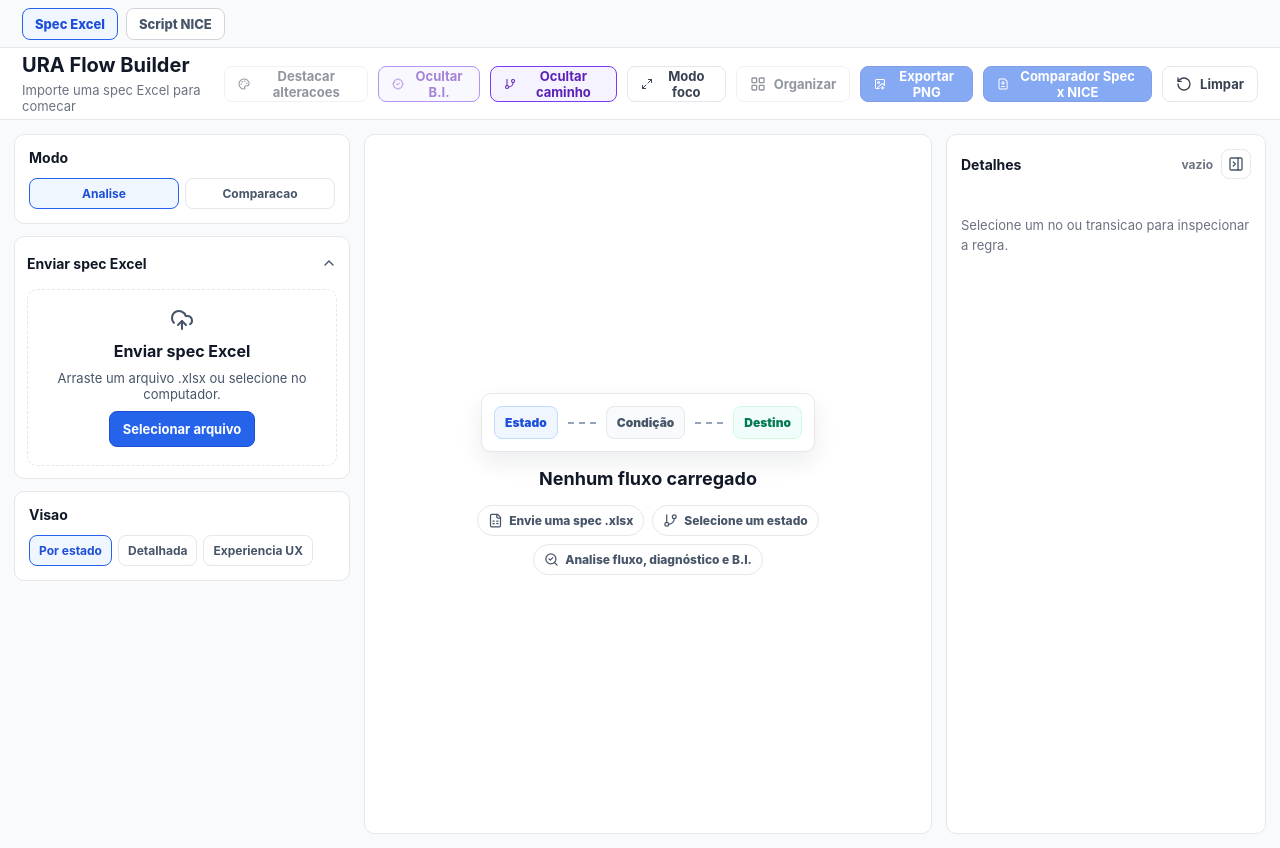
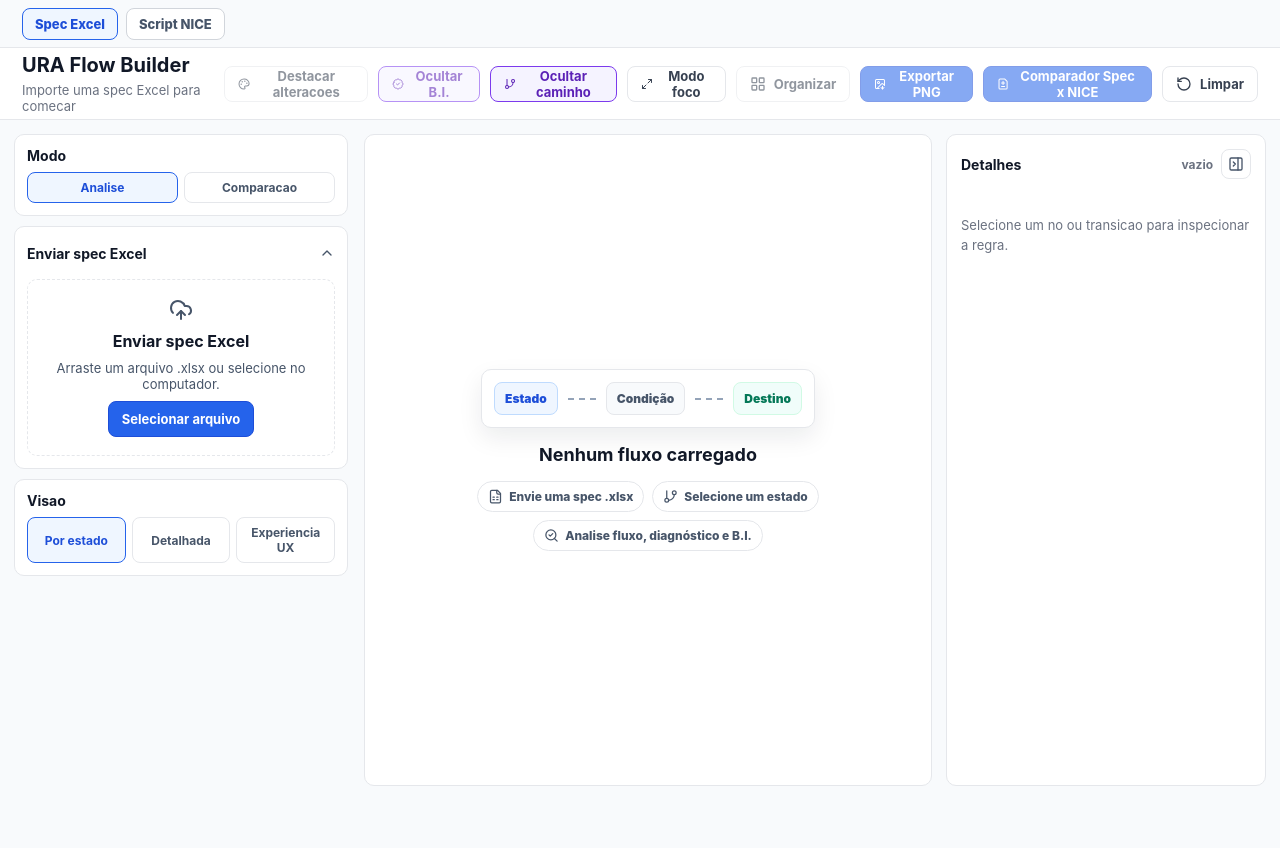
Before and after one commit to rafaelvalquer/ura-flow, a React (Vite) app: page / in a window 1280 px wide. After the commit the page ends 800 px from the top, so only its background shows below. Built offline with nearby package versions, Linux system fonts and the light colour scheme.

Commit message:
ura-flow_ImplementacaoComparadorNice

```diff
--- a/src/App.jsx
+++ b/src/App.jsx
@@ -1,4 +1,4 @@
-import { useMemo, useRef, useState } from "react";
+import { useEffect, useMemo, useRef, useState } from "react";
 import { ReactFlowProvider } from "@xyflow/react";
 import UploadPanel from "./components/UploadPanel";
 import StateList from "./components/StateList";
@@ -73,6 +73,14 @@ export default function App() {
   });
   const canvasRef = useRef(null);
 
+  useEffect(() => {
+    if (workspaceMode !== "spec" || viewMode === "uxAnalysisView" || focusRequest) return;
+
+    window.requestAnimationFrame(() => {
+      canvasRef.current?.scrollIntoView({ block: "start", inline: "nearest" });
+    });
+  }, [workspaceMode, selectedState, viewMode, showChangeColors, showBiMarkings, showBreadcrumb, layoutVersion, focusRequest]);
+
   const comparison = useMemo(
     () => compareSpecs(comparisonPreviousData, comparisonNextData),
     [comparisonPreviousData, comparisonNextData],
@@ -136,6 +144,12 @@ export default function App() {
       setSearch("");
       setGlobalSearch("");
       setFilter("all");
+      setSidebarAccordions((current) => ({
+        ...current,
+        upload: false,
+        states: true,
+        diagnostics: false,
+      }));
     } catch (caught) {
       setError(caught?.message ?? "Nao foi possivel processar o arquivo.");
     } finally {
@@ -180,6 +194,12 @@ export default function App() {
         setSearch("");
         setGlobalSearch("");
         setFilter("all");
+        setSidebarAccordions((current) => ({
+          ...current,
+          upload: false,
+          states: true,
+          diagnostics: false,
+        }));
       }
     } catch (caught) {
       setError(caught?.message ?? "Nao foi possivel processar o arquivo.");
@@ -523,7 +543,7 @@ export default function App() {
 
   return (
     <ReactFlowProvider>
-      <div className="app-shell">
+      <div className={`app-shell ${workspaceMode === "spec" ? "spec-workspace-shell" : "nice-workspace-shell"}`}>
         {isLoading && <LoadingOverlay fileName={loadingFileName} progress={loadingProgress} title={loadingTitle} />}
         <WorkspaceModeSwitch workspaceMode={workspaceMode} onChange={setWorkspaceMode} />
 
--- a/src/components/NiceScriptWorkspace.jsx
+++ b/src/components/NiceScriptWorkspace.jsx
@@ -381,6 +381,7 @@ export default function NiceScriptWorkspace() {
       };
     });
     setSelectedActionId(actionId);
+    setFocusActionRequest({ actionId, nonce: Date.now() });
     setCopyStatus('');
   }
 
@@ -428,6 +429,15 @@ export default function NiceScriptWorkspace() {
           return { ...action, defaultNextAction: branch };
         }
         if (config.type === 'case') {
+          if (action.action === 'MENU') {
+            const parameters = [...(action.parameters ?? [])];
+            parameters[7] = config.responseVariable || parameters[7] || 'MRES';
+            return {
+              ...action,
+              parameters,
+              cases: upsertBranch(action.cases ?? [], branch),
+            };
+          }
           return { ...action, cases: upsertBranch(action.cases ?? [], branch) };
         }
         return { ...action, branches: upsertBranch(action.branches ?? [], branch) };
@@ -1342,6 +1352,7 @@ function ConnectionModal({ connection, sourceAction, targetAction, onCancel, onA
   const selectedOption = connectionOptions.find((option) => option.key === selectedKey) ?? connectionOptions[0] ?? null;
   const [caseValue, setCaseValue] = useState(selectedOption?.label ?? '');
   const [caseIndex, setCaseIndex] = useState(selectedOption?.index ?? 0);
+  const [responseVariable, setResponseVariable] = useState(selectedOption?.responseVariable ?? sourceAction?.parameters?.[7] ?? 'MRES');
 
   function selectOption(key) {
     const option = connectionOptions.find((item) => item.key === key);
@@ -1349,6 +1360,7 @@ function ConnectionModal({ connection, sourceAction, targetAction, onCancel, onA
     if (option) {
       setCaseValue(option.label);
       setCaseIndex(option.index);
+      setResponseVariable(option.responseVariable ?? sourceAction?.parameters?.[7] ?? 'MRES');
     }
   }
 
@@ -1358,6 +1370,7 @@ function ConnectionModal({ connection, sourceAction, targetAction, onCancel, onA
       type: selectedOption.type,
       label: selectedOption.editable ? caseValue : selectedOption.label,
       index: selectedOption.editable ? caseIndex : selectedOption.index,
+      responseVariable: selectedOption.responseVariableEditable ? responseVariable : undefined,
     });
   }
 
@@ -1385,7 +1398,10 @@ function ConnectionModal({ connection, sourceAction, targetAction, onCancel, onA
               />
               {selectedOption?.editable ? (
                 <div className="nice-form-grid">
-                  <Field label="Valor do case" value={caseValue} onChange={setCaseValue} />
+                  {selectedOption.responseVariableEditable ? (
+                    <Field label="Variavel de resposta" value={responseVariable} onChange={setResponseVariable} />
+                  ) : null}
+                  <Field label="Valor da saida" value={caseValue} onChange={setCaseValue} />
                   <Field label="Index" value={caseIndex} onChange={setCaseIndex} />
                 </div>
               ) : (
@@ -1403,7 +1419,7 @@ function ConnectionModal({ connection, sourceAction, targetAction, onCancel, onA
         </div>
         <footer className="nice-wizard-footer">
           <button className="ghost-button" type="button" onClick={onCancel}>Cancelar</button>
-          <button className="secondary-button" type="button" onClick={applySelectedConnection} disabled={!selectedOption}>Aplicar conexao</button>
+          <button className="secondary-button" type="button" onClick={applySelectedConnection} disabled={!selectedOption || (selectedOption.editable && !String(caseValue).trim())}>Aplicar conexao</button>
         </footer>
       </section>
     </div>
@@ -3136,9 +3152,21 @@ function getAvailableConnectionOptions(sourceAction) {
   }
 
   if (sourceAction.action === 'MENU') {
+    const nextCase = nextCaseValue(getDirectMenuCaseBranches(sourceAction));
     return [
       makeDefaultOption(sourceAction, 'DefaultNextAction', 'Caminho quando o cliente digita uma opcao.'),
       makeBranchOption(sourceAction, 'Timeout', 2, 'Branch Timeout', 'Caminho quando nao ha digitacao dentro do timeout.'),
+      {
+        key: `menu-case-${nextCase}`,
+        type: 'case',
+        label: nextCase,
+        index: nextCaseIndex(getDirectMenuCaseBranches(sourceAction)),
+        selectLabel: 'Nova saida customizada',
+        description: 'Cria uma saida do MENU pelo valor digitado na variavel de resposta.',
+        editable: true,
+        responseVariableEditable: true,
+        responseVariable: sourceAction.parameters?.[7] || 'MRES',
+      },
     ].filter(Boolean);
   }
 
--- a/src/components/nodes/TerminalNode.jsx
+++ b/src/components/nodes/TerminalNode.jsx
@@ -13,6 +13,7 @@ export default function TerminalNode({ data }) {
       </div>
       <div className="node-subtitle">Fim da chamada</div>
       <NodeBadges data={data} />
+      <Handle type="source" position={Position.Right} />
     </div>
   );
 }
--- a/src/services/excelParser.js
+++ b/src/services/excelParser.js
@@ -13,6 +13,8 @@ const HEADER_ALIASES = {
   nextStep: ['next step', 'next_step', 'proximo estado tecnico', 'proximo fluxo tecnico', 'pathstep'],
   transferCode: ['transfercode', 'transfer code', 'codigo transferencia', 'codigo de transferencia'],
 };
+
+const IGNORED_SHEET_NAMES = new Set(['versionamento', 'versionamento bi']);
 
 export async function parseExcelFile(file, onProgress = () => {}) {
   onProgress({
@@ -107,7 +109,7 @@ function yieldToBrowser() {
 }
 
 function isIgnoredSheetName(sheetName) {
-  return normalizeKey(sheetName) === 'versionamento';
+  return IGNORED_SHEET_NAMES.has(normalizeKey(sheetName));
 }
 
 function findDecisionTable(rows) {
--- a/src/services/excelParserCore.js
+++ b/src/services/excelParserCore.js
@@ -13,6 +13,8 @@ const HEADER_ALIASES = {
   nextStep: ['next step', 'next_step', 'proximo estado tecnico', 'proximo fluxo tecnico', 'pathstep'],
   transferCode: ['transfercode', 'transfer code', 'codigo transferencia', 'codigo de transferencia'],
 };
+
+const IGNORED_SHEET_NAMES = new Set(['versionamento', 'versionamento bi']);
 
 export async function parseExcelFileInWorker(file, onProgress = () => {}) {
   onProgress({
@@ -111,7 +113,7 @@ function yieldToBrowser() {
 }
 
 function isIgnoredSheetName(sheetName) {
-  return normalizeKey(sheetName) === 'versionamento';
+  return IGNORED_SHEET_NAMES.has(normalizeKey(sheetName));
 }
 
 function findDecisionTable(rows) {
--- a/src/services/niceClipboardExporter.js
+++ b/src/services/niceClipboardExporter.js
@@ -76,7 +76,7 @@ function branchKey(branch) {
 
 function normalizeSegments(segments = []) {
   return (segments ?? []).map((point) => ({
-    X: Number(point.X ?? point.x) || 0,
-    Y: Number(point.Y ?? point.y) || 0,
+    x: Number(point.x ?? point.X) || 0,
+    y: Number(point.y ?? point.Y) || 0,
   }));
 }
--- a/src/styles/global.css
+++ b/src/styles/global.css
@@ -35,6 +35,16 @@ button:disabled {
   min-height: 100vh;
   display: flex;
   flex-direction: column;
+}
+
+.spec-workspace-shell {
+  height: 100vh;
+  overflow: hidden;
+}
+
+.spec-workspace-shell .workspace-mode-switch,
+.spec-workspace-shell .app-toolbar {
+  flex: 0 0 auto;
 }
 
 .loading-overlay {
@@ -244,6 +254,12 @@ button:disabled {
   transition: grid-template-columns 180ms ease;
 }
 
+.spec-workspace-shell .workspace-grid {
+  height: calc(100vh - 120px);
+  overflow: hidden;
+  align-items: stretch;
+}
+
 .workspace-grid.details-collapsed {
   grid-template-columns: 336px minmax(760px, 1fr) 54px;
 }
@@ -259,6 +275,43 @@ button:disabled {
   display: flex;
   flex-direction: column;
   gap: 12px;
+}
+
+.spec-workspace-shell .left-sidebar {
+  overflow: auto;
+  gap: 10px;
+  padding-right: 2px;
+}
+
+.spec-workspace-shell .left-sidebar > .panel-section,
+.spec-workspace-shell .left-sidebar > .upload-accordion,
+.spec-workspace-shell .left-sidebar > .global-search-panel {
+  flex: 0 0 auto;
+}
+
+.spec-workspace-shell .left-sidebar .panel-section {
+  padding: 12px;
+}
+
+.spec-workspace-shell .mode-panel,
+.spec-workspace-shell .view-panel {
+  padding: 10px 12px;
+}
+
+.spec-workspace-shell .mode-panel .section-header,
+.spec-workspace-shell .view-panel .section-header {
+  margin-bottom: 8px;
+}
+
+.spec-workspace-shell .view-panel .segmented-control {
+  display: grid;
+  grid-template-columns: repeat(3, minmax(0, 1fr));
+}
+
+.spec-workspace-shell .view-panel .segmented-control button {
+  min-width: 0;
+  padding-inline: 6px;
+  white-space: normal;
 }
 
 .upload-panel,
@@ -502,37 +555,76 @@ button:disabled {
   min-height: 300px;
 }
 
+.spec-workspace-shell .state-list-section.is-open {
+  flex: 0 0 470px;
+  min-height: 470px;
+  display: flex;
+  flex-direction: column;
+  overflow: hidden;
+}
+
+.spec-workspace-shell .state-list-section.is-open .accordion-content {
+  min-height: 0;
+  display: flex;
+  flex: 1 1 auto;
+  flex-direction: column;
+}
+
 .state-list-section.is-collapsed,
 .diagnostics-panel.is-collapsed,
 .upload-accordion.is-collapsed {
   min-height: 0;
 }
 
+.state-list-summary {
+  display: flex;
+  align-items: center;
+  justify-content: flex-start;
+  margin-bottom: 8px;
+  color: #64748b;
+  font-size: 11px;
+  font-weight: 800;
+}
+
 .state-list {
   display: flex;
   flex-direction: column;
   gap: 6px;
-  margin-top: 12px;
+  margin-top: 4px;
   max-height: 340px;
   overflow: auto;
 }
 
+.spec-workspace-shell .state-list {
+  flex: 1 1 auto;
+  max-height: none;
+  min-height: 350px;
+  padding-right: 3px;
+}
+
 .state-list-item {
   width: 100%;
   display: flex;
   flex-direction: column;
   align-items: stretch;
-  gap: 5px;
-  padding: 10px;
+  gap: 4px;
+  padding: 8px 10px;
   border: 1px solid #e5e7eb;
   background: #ffffff;
   border-radius: 8px;
   text-align: left;
+}
+
+.state-list-item:hover {
+  border-color: #bfdbfe;
+  background: #f8fbff;
+  box-shadow: 0 8px 18px rgba(15, 23, 42, 0.06);
 }
 
 .state-list-item.selected {
   border-color: #2563eb;
   background: #eff6ff;
+  box-shadow: inset 3px 0 0 #2563eb;
 }
 
 .state-name {
@@ -546,9 +638,28 @@ button:disabled {
 .state-meta {
   display: flex;
   align-items: center;
-  gap: 7px;
+  flex-wrap: wrap;
+  gap: 5px;
   color: #6b7280;
   font-size: 12px;
+}
+
+.state-meta-badge {
+  display: inline-flex;
+  align-items: center;
+  gap: 3px;
+  min-height: 18px;
+  border-radius: 999px;
+  padding: 1px 6px;
+  background: #f1f5f9;
+  color: #475569;
+  font-size: 11px;
+  font-weight: 900;
+}
+
+.state-meta-badge.is-warning {
+  background: #fef2f2;
+  color: #b91c1c;
 }
 
 .flow-shell {
@@ -558,6 +669,11 @@ button:disabled {
   border: 1px solid #e5e7eb;
   border-radius: 10px;
   position: relative;
+}
+
+.spec-workspace-shell .flow-shell {
+  height: 100%;
+  min-height: 0;
 }
 
 .nice-toolbar {
@@ -3330,6 +3446,28 @@ button:disabled {
   min-height: 180px;
 }
 
+.spec-workspace-shell .global-search-panel {
+  min-height: 0;
+  max-height: 190px;
+  display: flex;
+  flex-direction: column;
+  overflow: hidden;
+}
+
+.spec-workspace-shell .global-search-panel .section-header {
+  margin-bottom: 8px;
+}
+
+.spec-workspace-shell .global-search-panel .search-input {
+  margin-bottom: 8px;
+}
+
+.spec-workspace-shell .global-search-panel .global-results {
+  min-height: 0;
+  max-height: none;
+  flex: 1 1 auto;
+}
+
 .mode-panel .segmented-control button {
   flex: 1;
 }
```
Also changed, not shown: src/components/NiceScriptCanvas.jsx (+10 -5 lines), src/components/StateList.jsx (+19 -21 lines).
